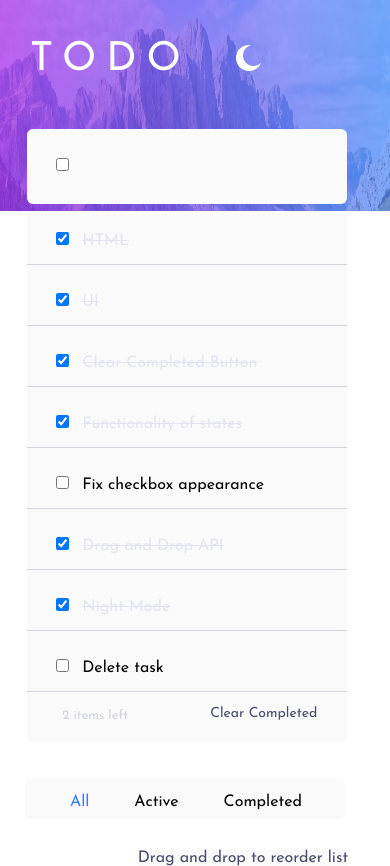
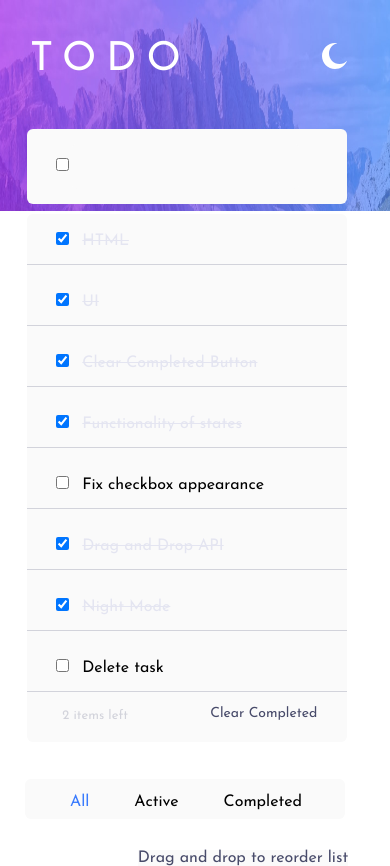
Before and after one commit to sagivmis/TD, a plain HTML site: page index.html in a window 390 px wide. Shown: the top 866 px of the page. Drawn offline with nearby package versions, Linux system fonts and the light colour scheme; no server answers.

Commit message:
[Update] css positions

```diff
--- a/index.css
+++ b/index.css
@@ -183,8 +183,8 @@
 
     .mode {
         position: relative;
-        left: 60.5%;
-        top: 45px;
+        left: 82.5%;
+        top: 42.5px;
         cursor: pointer;
     }
     .background {
```
